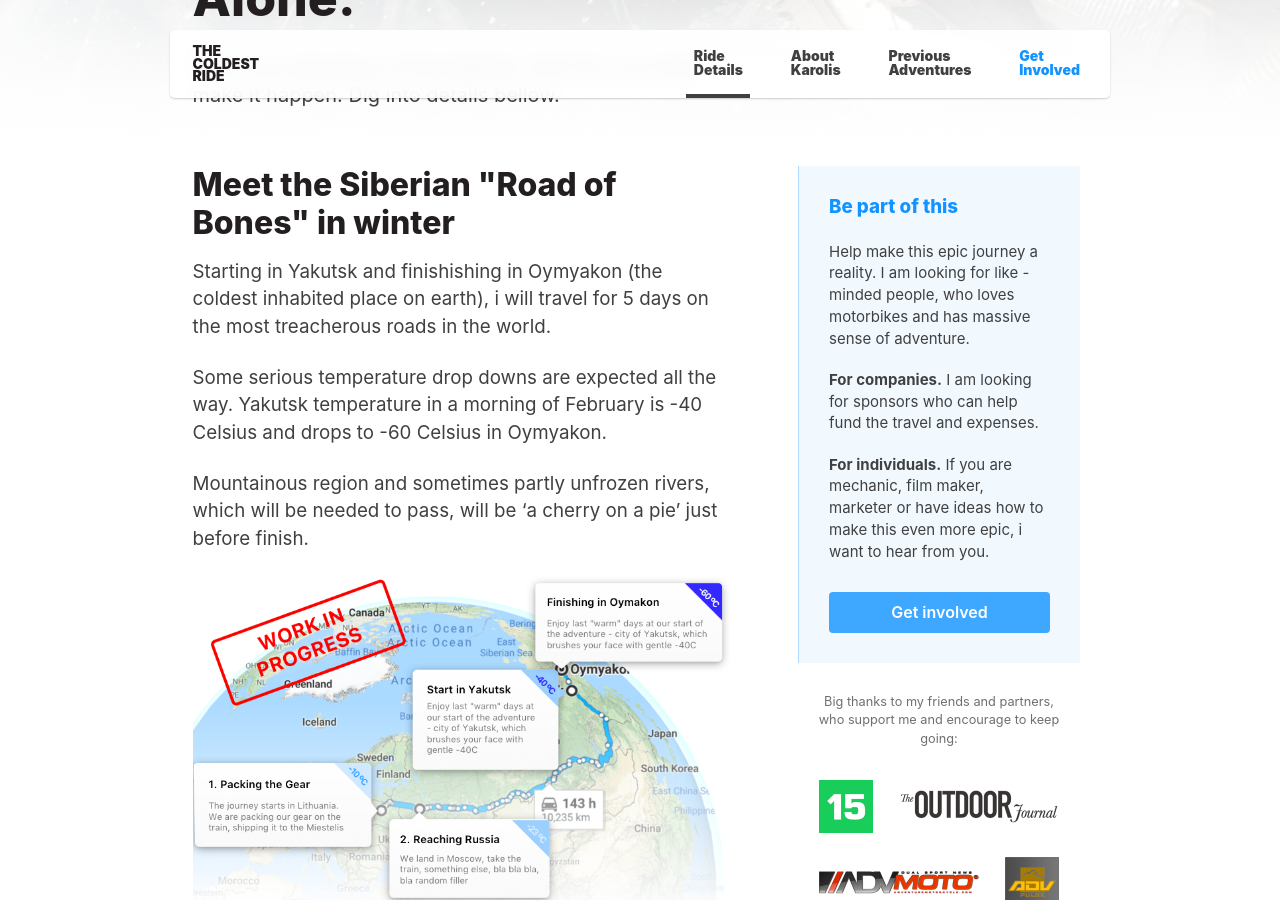
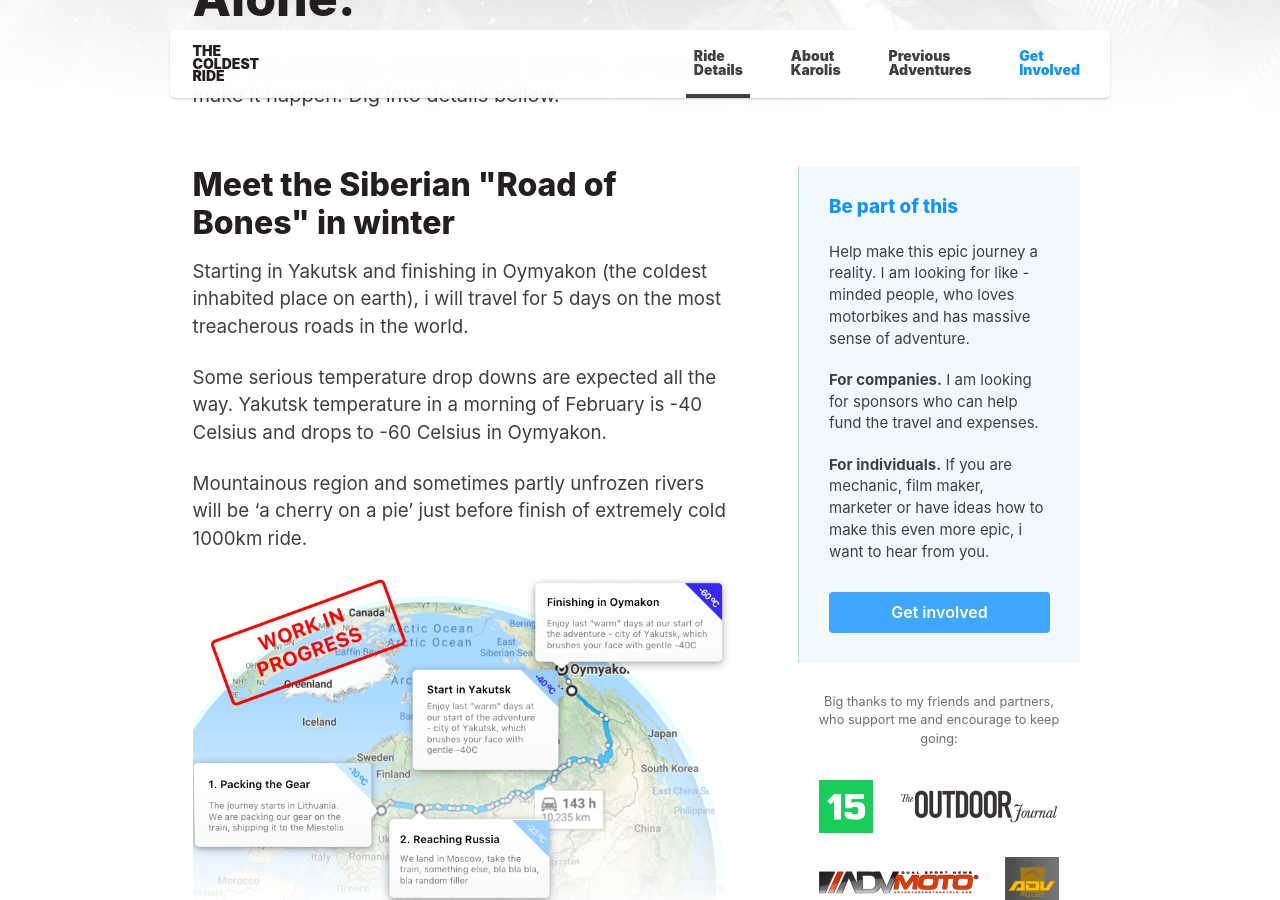
Before and after one commit to karolismieliauskas/thecoldestride.com, a Jekyll site: the page built from pages/index.html, in a window 1280 px wide and 900 px high, scrolled down 505 px. Built offline with Jekyll 4.4.1, drawn with Linux system fonts in a browser that asks for light colours.

Commit message:
Update index.yml

```diff
--- a/_data/index.yml
+++ b/_data/index.yml
@@ -4,11 +4,11 @@ hero:
 intro:
   title: Meet the Siberian "Road of Bones" in winter
   body: |
-    Starting in Yakutsk and finishishing in Oymyakon (the coldest inhabited place on earth), i will travel for 5 days on the most treacherous roads in the world.
+    Starting in Yakutsk and finishing in Oymyakon (the coldest inhabited place on earth), i will travel for 5 days on the most treacherous roads in the world.
 
     Some serious temperature drop downs are expected all the way. Yakutsk temperature in a morning of February is -40 Celsius and drops to -60 Celsius in Oymyakon.
 
-    Mountainous region and sometimes partly unfrozen rivers, which will be needed to pass, will be 'a cherry on a pie' just before finish.
+    Mountainous region and sometimes partly unfrozen rivers will be 'a cherry on a pie' just before finish of extremely cold 1000km ride.
 rider:
   title: Meet the rider
   body: |
```
